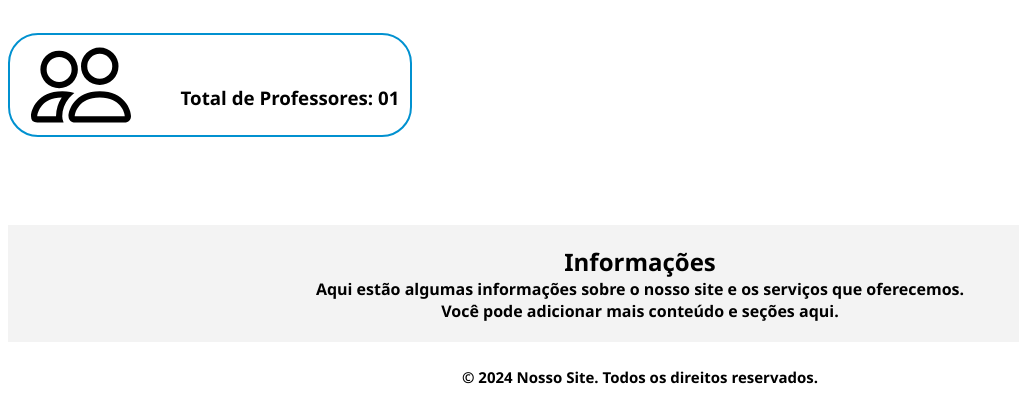
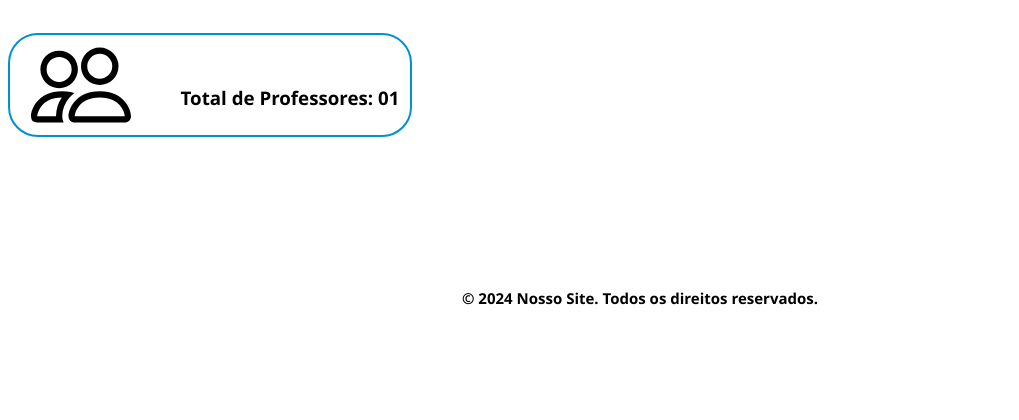
Before and after one commit to Teslaneto/GerenciamentoEscolar, a PHP site: page /principal.php in a window 1280 px wide. Shown: the part 765-1185 px from the top of the page, without its empty margins (0-1019 px from the left). After the commit the page ends 1070 px from the top, so only its background shows below. Run offline with PHP 8.4, Linux system fonts and the light colour scheme; the visitor is signed in with stand-in values (Sample User, id 1); data comes from the database, SQL or seed files in the repository.

Commit message:
feat/retiro_de_rodape

```diff
--- a/css/principal.css
+++ b/css/principal.css
@@ -58,11 +58,6 @@
     flex-direction: row;
     justify-content: center;
 }
-.info-section {
-    margin-top: 7%;
-    padding: 20px;
-    background-color: #f3f3f3; /
-}
 .fontes{
     font-family:'Segoe UI', Tahoma, Geneva, Verdana, sans-serif;
     font-size: 15px;
--- a/principal.php
+++ b/principal.php
@@ -58,13 +58,7 @@ $mysqli->close();
     </div>
 
 
-    <div class="info-section">
-        <h2 class="center">Informações</h2>
-        <p class="center">Aqui estão algumas informações sobre o nosso site e os serviços que oferecemos.</p>
-        <p class="center">Você pode adicionar mais conteúdo e seções aqui.</p>
-    </div>
-
-    <footer>
+    <footer style="margin-top: 10%;">
         <p class="fontes">© 2024 Nosso Site. Todos os direitos reservados.</p>
     </footer>
 </body>
```
